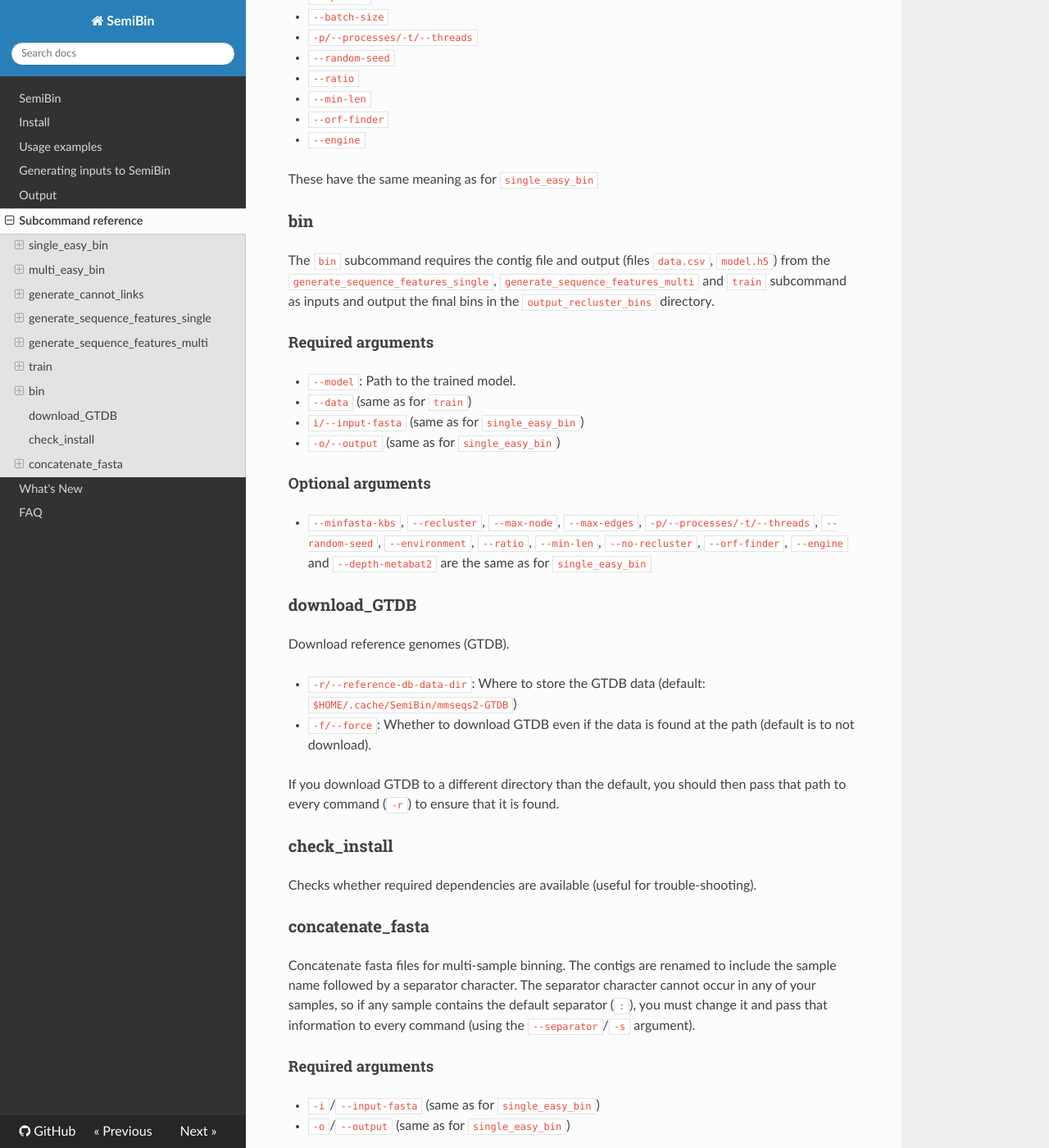
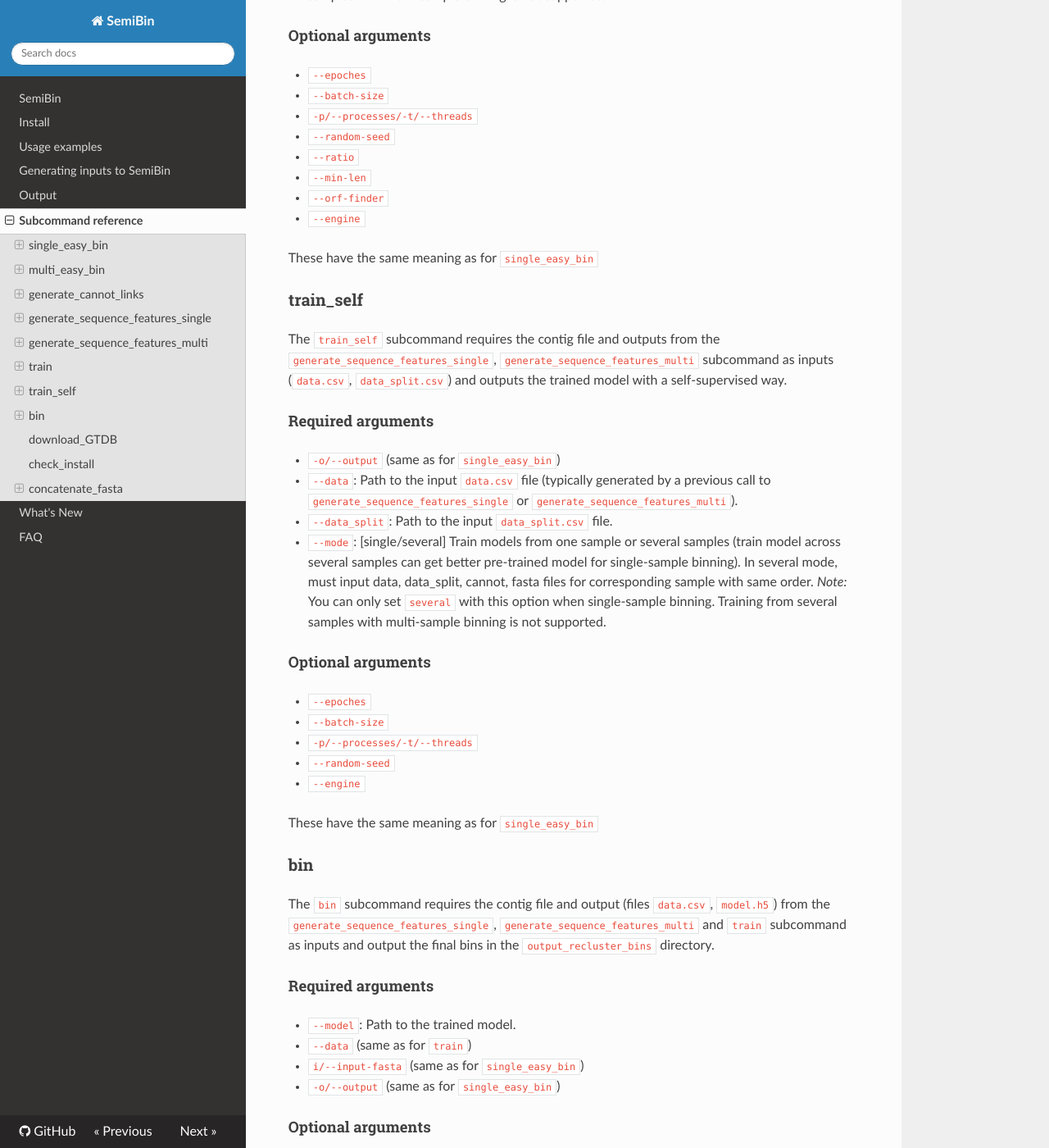
Before and after one commit to BigDataBiology/SemiBin, an MkDocs documentation site: the page built from docs/subcommands.md, in a window 1280 px wide and 1400 px high, scrolled down 5740 px. Shown: the whole window at 82% size. Built offline with MkDocs 1.6.1, drawn with Linux system fonts in a browser that asks for light colours; nearby versions of some CDN libraries; some of the changed text lies outside the part shown.

Commit message:
update docs of train_self

```diff
--- a/docs/subcommands.md
+++ b/docs/subcommands.md
@@ -19,6 +19,7 @@
 * `-i/--input-fasta` : Path to the input contig fasta file (`gzip` and `bzip2` compression are accepted).
 * `-b/--input-bam`: Path to the input BAM (`.bam` extension)  or CRAM (`.cram`) files. You can pass multiple BAM files, one per sample.
 * `-o/--output`: Output directory (will be created if non-existent).
+* `--training-type`: Training algorithm used to train the model (semi/self)
 
 #### Recommended argument
 
@@ -77,6 +78,7 @@
 
 * `-b/--input-bam`: Path to the input BAM (`.bam`) or CRAM (`.cram`) files. You can pass multiple BAM files, one per sample.
 * `--input-fasta` and `--output`are same as for `single_easy_bin`.
+* `--training-type`: Training algorithm used to train the model (semi/self)
 
 #### Optional arguments
 
@@ -176,6 +178,27 @@
 
 These have the same meaning as for `single_easy_bin`
 
+### train_self
+
+The `train_self` subcommand requires the contig file and outputs from the `generate_sequence_features_single`, `generate_sequence_features_multi`  subcommand as inputs (`data.csv`, `data_split.csv`) and outputs the trained model with a self-supervised way.
+
+#### Required arguments
+
+* `-o/--output` (same as for `single_easy_bin`)
+* `--data`: Path to the input `data.csv` file (typically generated by a previous call to `generate_sequence_features_single` or `generate_sequence_features_multi`).
+* `--data_split`: Path to the input `data_split.csv` file.
+* `--mode`: [single/several] Train models from one sample or several samples (train model across several samples can get better pre-trained model for single-sample binning). In several mode, must input data, data_split, cannot, fasta files for corresponding sample with same order. *Note:* You can only set `several` with this option when single-sample binning. Training from several samples with multi-sample binning is not supported.
+
+#### Optional arguments
+
+* `--epoches`
+* `--batch-size`
+* `-p/--processes/-t/--threads`
+* `--random-seed`
+* `--engine`
+
+These have the same meaning as for `single_easy_bin`
+
 ### bin
 
 The `bin` subcommand requires the contig file and output (files `data.csv`, `model.h5`) from the `generate_sequence_features_single`, `generate_sequence_features_multi` and `train` subcommand as inputs and output the final bins in the `output_recluster_bins` directory.
```
Also changed, not shown: other parts of docs/subcommands.md (+1 -1 lines), docs/SemiBin.png.
